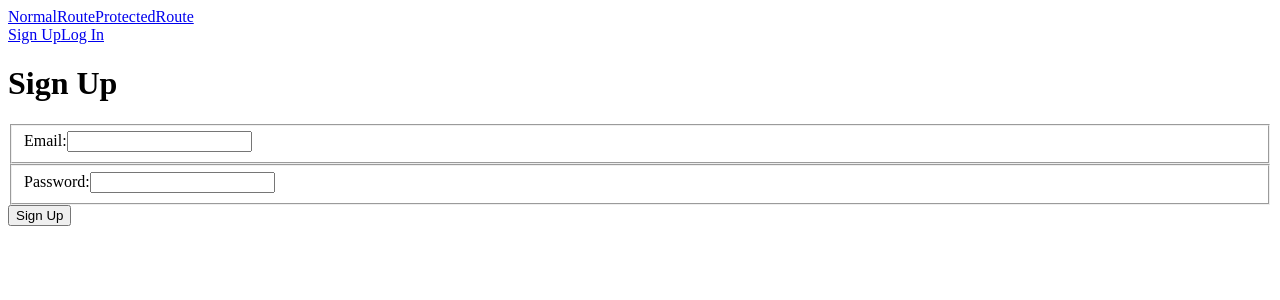
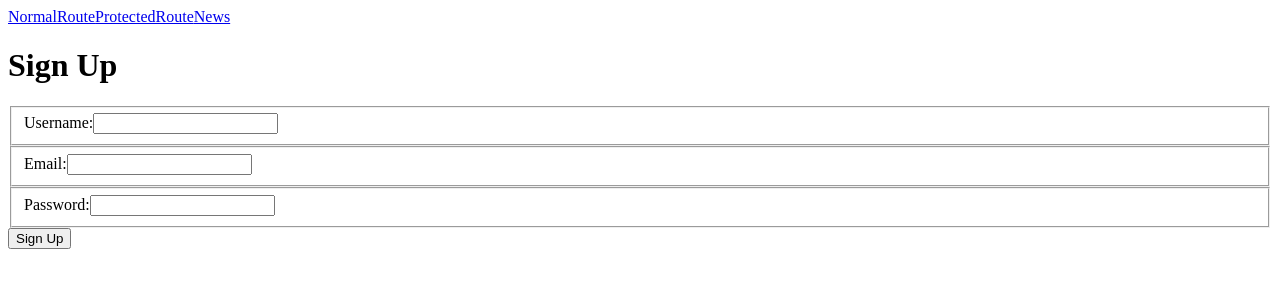
Before and after one commit to TheJudgeMonkey/test-f-app, a React (Create React App) app: page /signup in a window 1280 px wide. Shown: the top 300 px of the page. Built offline with nearby package versions, Linux system fonts and the light colour scheme; no server answers.

Commit message:
refactor: addin field username

```diff
--- a/src/App.js
+++ b/src/App.js
@@ -1,6 +1,7 @@
 import { BrowserRouter as Router, Route, Switch } from "react-router-dom";
 import Navbar from "./components/Navbar";
 import NormalRoute from "./components/NormalRoute";
+import News from "./components/News";
 import ProtectedRoute from "./components/ProtectedRoute";
 import Signup from "./components/auth/Signup";
 import Login from "./components/auth/Login";
@@ -14,6 +15,7 @@ function App() {
         <Navbar />
         <Switch>
           <Route exact path='/' component={NormalRoute} />
+          <Route exact path='/news' component={News} />
           <Route
             exact
             path='/protected_route'
--- a/src/components/Navbar.js
+++ b/src/components/Navbar.js
@@ -2,43 +2,68 @@ import React from "react";
 import { connect } from "react-redux";
 import { NavLink } from "react-router-dom";
 import Logout from "./auth/Logout";
+import { checkAuth } from "../actions/auth";
 
-const Navbar = ({ authChecked, loggedIn, currentUser }) => {
+class Navbar extends React.Component {
+  componentDidMount() {
+    this.props.dispatchCheckAuth();
+  }
+
+  renderAuthLinks() {
+    const { authChecked, loggedIn, currentUser } = this.props;
+    if (authChecked) {
+      return loggedIn ? (
+        <div>
+          {currentUser.username}
+          <Logout />
+        </div>
+      ) : (
+        <div>
+          <NavLink exact to='/signup'>
+            Sign Up
+          </NavLink>
+          <NavLink exact to='/login'>
+            Log In
+          </NavLink>
+        </div>
+      );
+    } else {
+      return null
+    }
+  }
+
+  render() {
     return (
       <nav>
         <div>
           <div>
-          <NavLink to='/'>
+            <NavLink exact to='/'>
               NormalRoute
             </NavLink>
-          <NavLink to='/protected_route'>
+            <NavLink exact to='/protected_route'>
               ProtectedRoute
+            </NavLink>
+            <NavLink exact to='/news'>
+              News
             </NavLink>
           </div>
           <div>
-          {loggedIn ? (
-            <>
-              {currentUser.email}
-              <Logout />
-            </>
-          ) : (
-            <>
-              <NavLink to='/signup'>
-                Sign Up
-              </NavLink>
-              <NavLink to='/login'>
-                Log In
-              </NavLink>
-            </>
-          )}
+            {this.renderAuthLinks()}
           </div>
         </div>
       </nav>
     );
-};
+  }
+}
 
 const mapStateToProps = ({ auth: { authChecked, loggedIn, currentUser } }) => {
   return { authChecked, loggedIn, currentUser };
 };
 
-export default connect(mapStateToProps)(Navbar);
+const mapDispatchToProps = (dispatch) => {
+  return {
+    dispatchCheckAuth: () => dispatch(checkAuth())
+  };
+};
+
+export default connect(mapStateToProps, mapDispatchToProps)(Navbar);
--- /dev/null
+++ b/src/components/News.js
@@ -0,0 +1,13 @@
+import React from "react";
+
+class News extends React.Component {
+  render() {
+    return (
+      <div>
+        <h1>News</h1>
+      </div>
+    )
+  }
+}
+
+export default News;
--- a/src/components/auth/Signup.js
+++ b/src/components/auth/Signup.js
@@ -4,6 +4,7 @@ import { signupUser } from "../../actions/auth";
 
 class Signup extends React.Component {
   state = {
+    username: "",
     email: "",
     password: "",
     errors: {status: {message: ""}}
@@ -29,6 +30,18 @@ class Signup extends React.Component {
       <form onSubmit={this.handleSubmit}>
         <h1>Sign Up</h1>
         <p>{this.state.errors.status.message}</p>
+        <fieldset>
+          <label htmlFor='username'>
+            Username:
+          </label>
+          <input
+            type='text'
+            name='username'
+            id='username'
+            onChange={this.handleChange}
+            value={this.state.username}
+          />
+        </fieldset>
         <fieldset>
           <label htmlFor='email'>
             Email:
```
Lines whose indentation alone changed are shown as unchanged.
